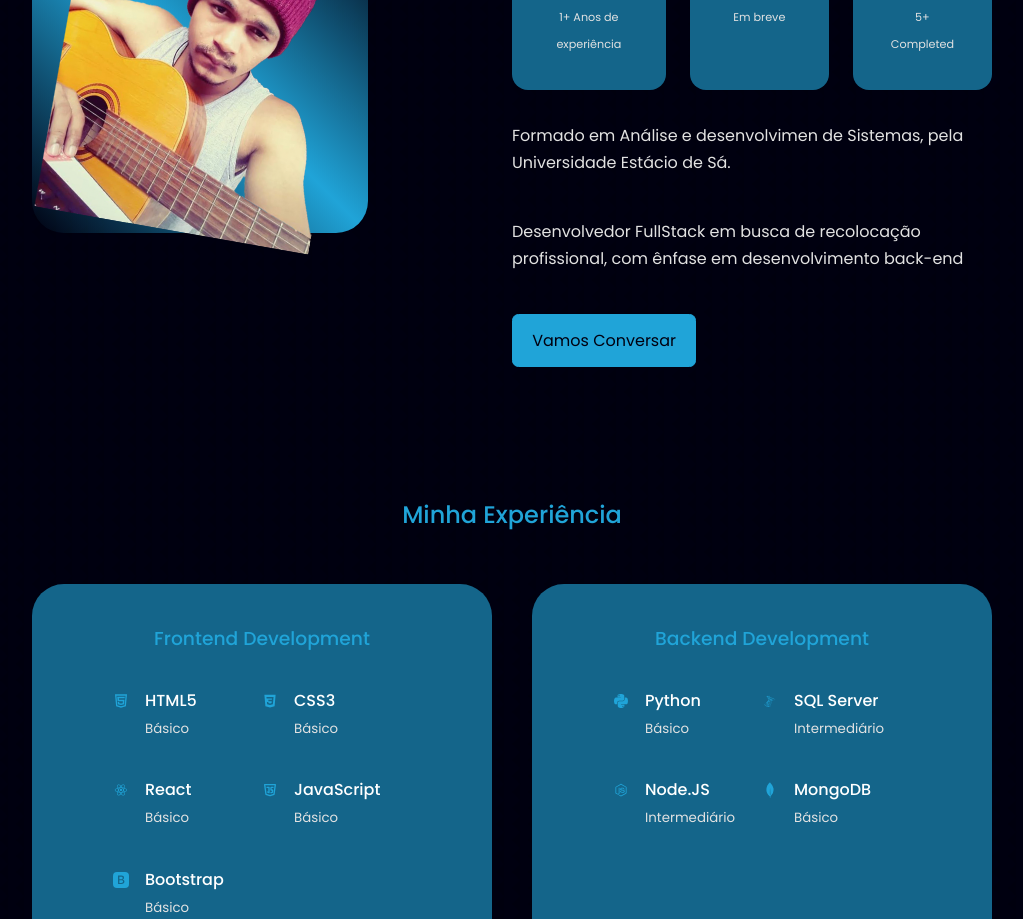
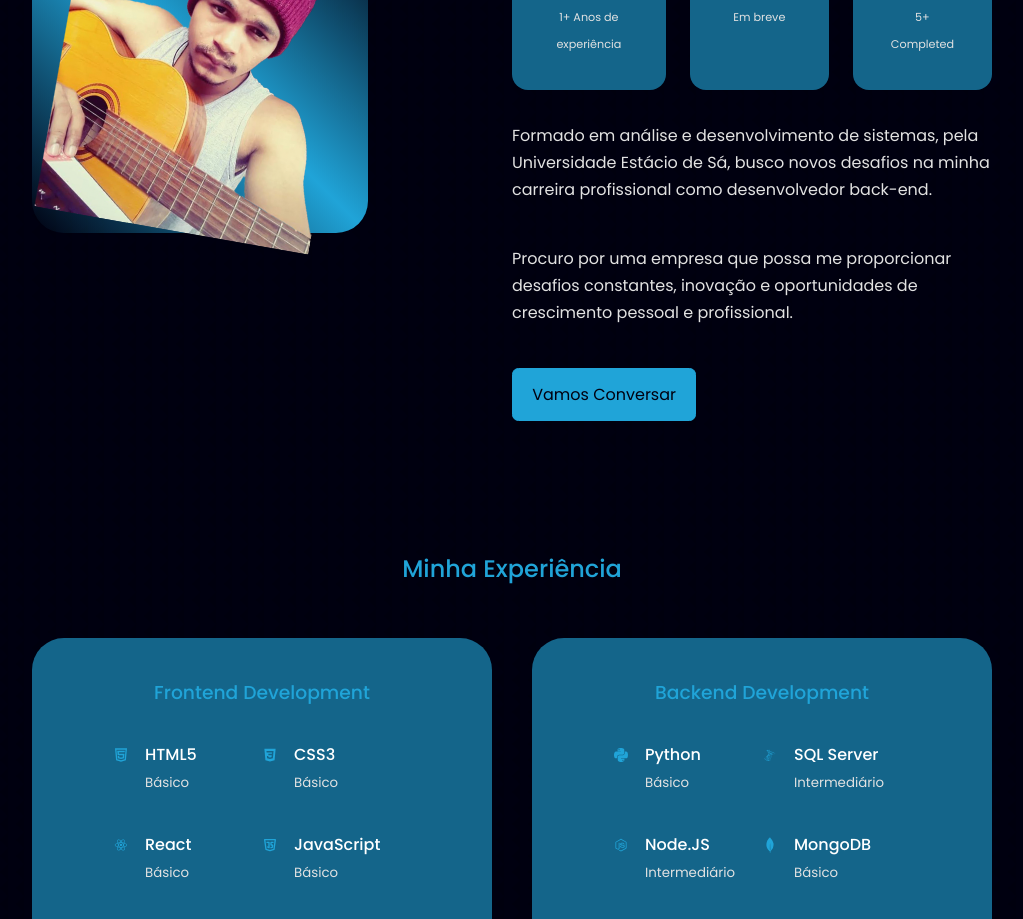
Before and after one commit to Djhonatas/Portfolio, a React (Create React App) app: page / in a window 1280 px wide. Shown: the part 1120-2039 px from the top of the page, without its empty margins (128-1151 px from the left). Built offline with nearby package versions, Linux system fonts and the light colour scheme.

Commit message:
change curriculum vitae

```diff
--- a/src/components/about/About.jsx
+++ b/src/components/about/About.jsx
@@ -39,10 +39,10 @@ const About = () => {
           </div>
           <div className='info'>
             <p>
-              Formado em Análise e desenvolvimen de Sistemas, pela Universidade Estácio de Sá.
+              Formado em análise e desenvolvimento de sistemas, pela Universidade Estácio de Sá, busco novos desafios na minha carreira profissional como desenvolvedor back-end.
             </p>
             <p>
-              Desenvolvedor FullStack em busca de recolocação profissional, com ênfase em desenvolvimento back-end
+              Procuro por uma empresa que possa me proporcionar desafios constantes, inovação e oportunidades de crescimento pessoal e profissional.
             </p>
           </div>
 
```
Also changed, not shown: 1 other file (tests, documents, lock files or other folders).
